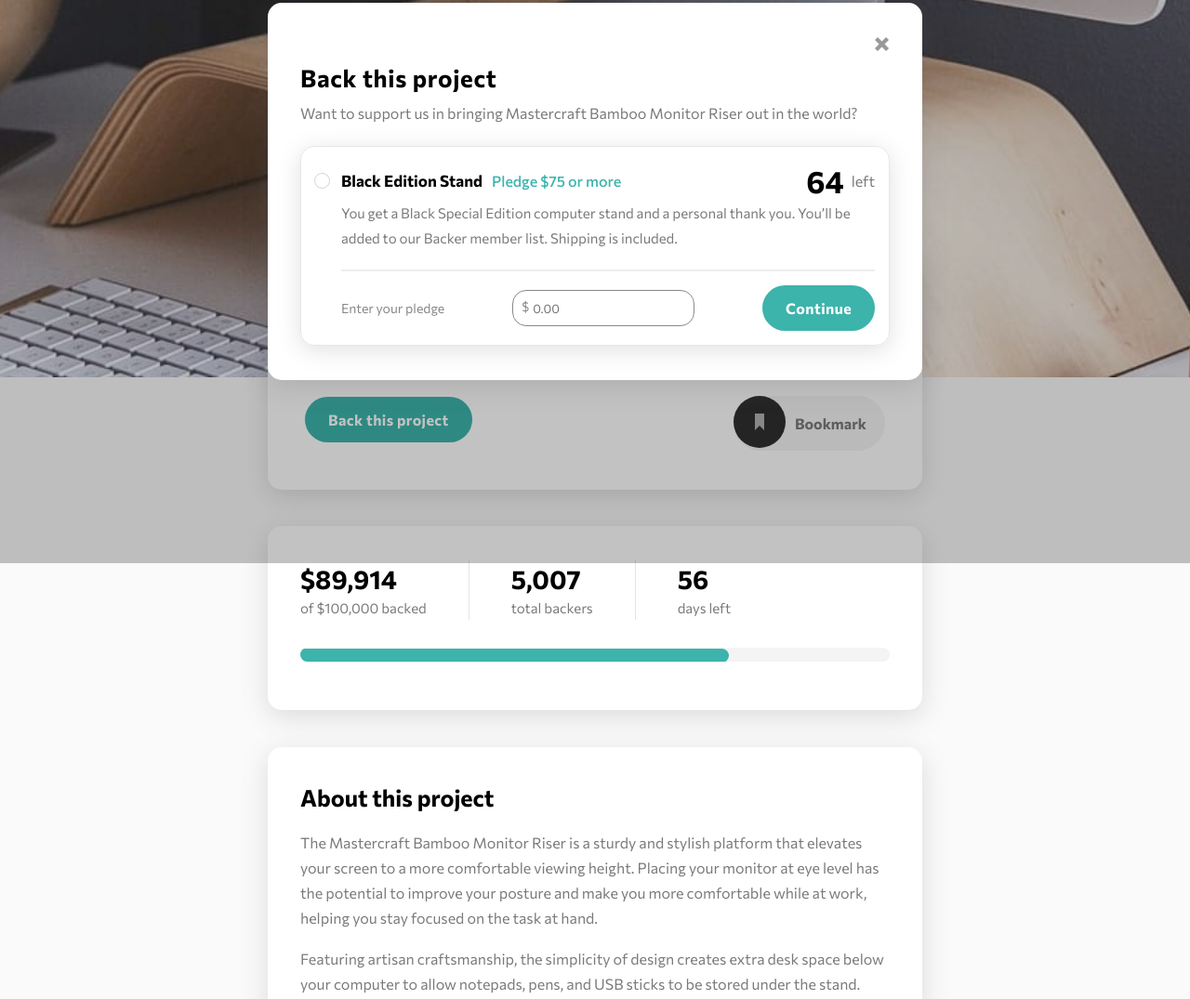
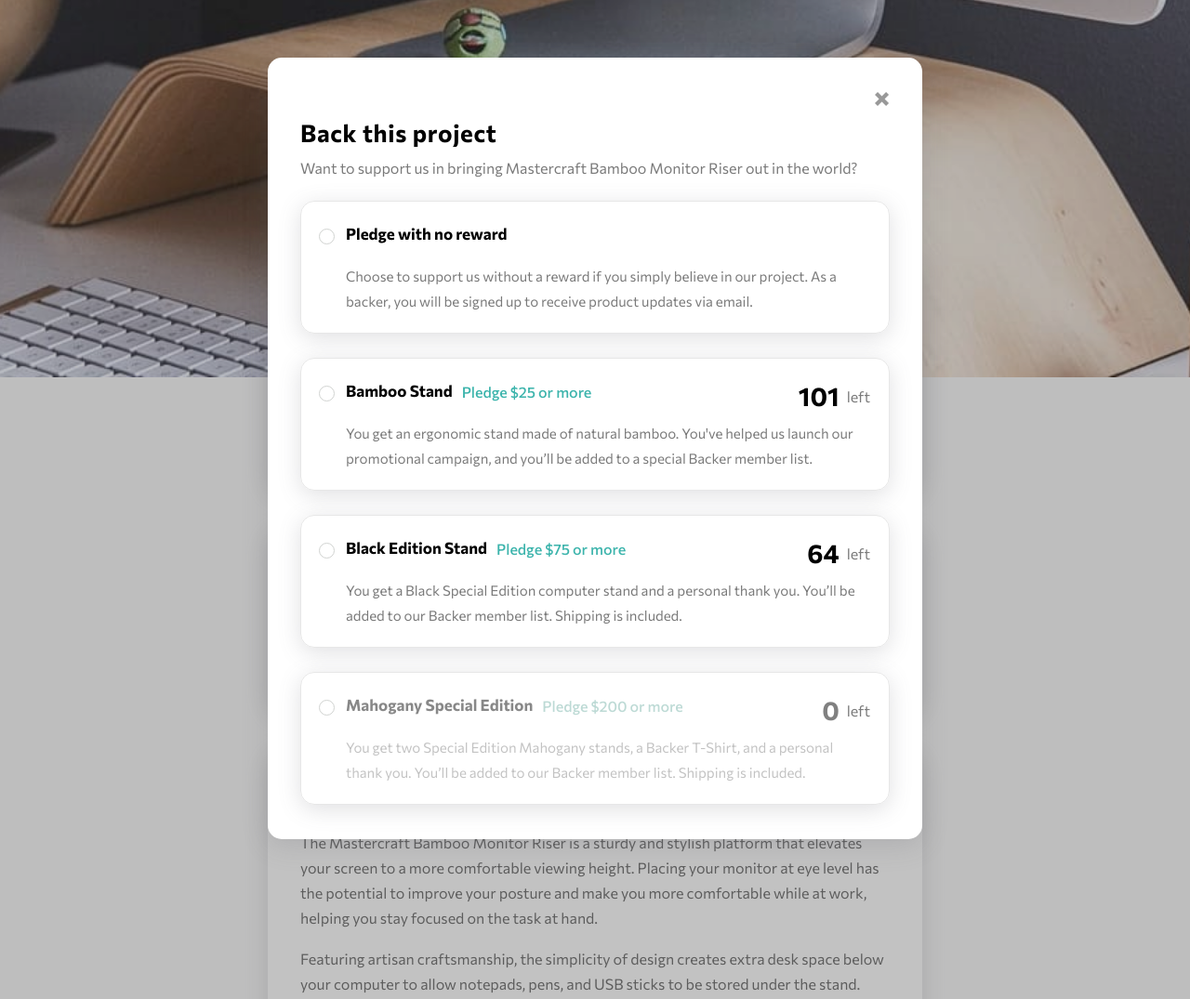
Before and after one commit to Ninunutsi/crowd-funding-FM, a plain HTML site: page index.html in a window 1280 px wide. Shown: the part 194-1269 px from the top of the page at 93% size. Drawn offline with Linux system fonts and the light colour scheme.

Commit message:
back this project vizuali mxolod

```diff
--- a/assets/styles.css
+++ b/assets/styles.css
@@ -339,6 +339,7 @@ main{
     display: flex;
     justify-content: center;
     align-items: center;
+    padding: 20% 0;
 }
 
 .cancel-h1{
@@ -390,7 +391,7 @@ main{
 }
 
 .radio{
-    margin-top: 15px;
+    margin-top: 11px;
 }
 
 .radio::after{
@@ -427,7 +428,7 @@ main{
     align-items: flex-start;
     border: 1px solid #e7e7e7;
     border-radius: 15px;
-    padding: 15px;
+    padding: 20px;
     margin-top: 2vh;
     box-shadow: rgba(100, 100, 111, 0.2) 0px 5px 25px 0px;
 }
@@ -443,6 +444,7 @@ main{
 .blur-headings{
     display: flex;
     gap: 10px;
+    margin-bottom: 10px;
     align-items: center;
 }
 
@@ -456,6 +458,10 @@ main{
 
 .hidden{
     margin-top: 20px;
+    display: flex;
+    flex-direction: column;
+    gap: 7px;
+    display: none;
 }
 
 .hr-line{
@@ -477,8 +483,14 @@ main{
 
 .enter-price{
     border: 1px solid #888888;
-    border-radius: 15px;
-    padding: 10px 21px;
+    border-radius: 27px;
+    padding: 15px 25px;
+    font-size: 15px;
+    color: #888888;
+}
+
+::placeholder{
+    font-size: 16px;
 }
 
 .input-dollar{
@@ -489,6 +501,21 @@ main{
     position: absolute;
     left: 10px;
     color: #888888;
-    top: 9px;
-    font-size: 14px;
+    top: 15px;
+    font-size: 16px;
 }
+
+.blur-details{
+    display: flex;
+    flex-direction: column;
+    gap: 7px;
+}
+
+.blur-num{
+    font-size: 28px;
+    line-height: 38px;
+}
+
+.cancel-h1:hover{
+    color: #888888;
+}
--- a/index.html
+++ b/index.html
@@ -23,6 +23,61 @@
                     <h1 class="heading">Back this project</h1>
                     <p class="paragraph">Want to support us in bringing Mastercraft Bamboo Monitor Riser out in the world?</p>
                 </div>
+
+                <div class="blur-review">
+                    <input type="radio" name="" id="radio" class="radio">
+                    <div class="blur-details">
+                        <div class="blur-div-header">
+                            <div class="blur-headings">
+                                <h1 class="reward-heading blur-h1">Pledge with no reward</h1>
+                            </div>
+                        </div>
+                        <p class="reward-para">Choose to support us without a reward if you simply believe in our project.
+                             As a backer, you will be signed up to receive product updates via email.</p>
+                        <div class="hidden">
+                            <div class="hr-line"></div>
+                            <div class="hidden-content">
+                                <span class="enter">Enter your pledge</span>
+                            <div class="input-dollar">
+                                <input type="text" name="" id="" class="enter-price" placeholder="0.00">
+                                <span class="dollar-icon">$</span>
+                            </div>
+                            <button class="btn">Continue</button>
+                            </div>
+                        </div>
+                    </div>
+                </div>
+
+                <div class="blur-review">
+                    <input type="radio" name="" id="radio" class="radio">
+                    <div class="blur-details">
+                        <div class="blur-div-header">
+                            <div class="blur-headings">
+                                <h1 class="reward-heading blur-h1">Bamboo Stand</h1>
+                                <p class="reward-price">Pledge $25 or more</p>
+                            </div>
+                            <div class="amount">
+                                <span class="number blur-num">101</span>
+                                <span class="left">left</span>
+                            </div>
+                        </div>
+                        <p class="reward-para">You get an ergonomic stand made of natural bamboo. You've helped us
+                            launch our promotional campaign,
+                            and you’ll be added to a special Backer member list.</p>
+                        <div class="hidden">
+                            <div class="hr-line"></div>
+                            <div class="hidden-content">
+                                <span class="enter">Enter your pledge</span>
+                            <div class="input-dollar">
+                                <input type="text" name="" id="" class="enter-price" placeholder="0.00">
+                                <span class="dollar-icon">$</span>
+                            </div>
+                            <button class="btn">Continue</button>
+                            </div>
+                        </div>
+                    </div>
+                </div>
+
                 <div class="blur-review">
                     <input type="radio" name="" id="radio" class="radio">
                     <div class="blur-details">
@@ -32,7 +87,7 @@
                                 <p class="reward-price">Pledge $75 or more</p>
                             </div>
                             <div class="amount">
-                                <span class="number">64</span>
+                                <span class="number blur-num">64</span>
                                 <span class="left">left</span>
                             </div>
                         </div>
@@ -49,6 +104,24 @@
                             <button class="btn">Continue</button>
                             </div>
                         </div>
+                    </div>
+                </div>
+
+                <div class="blur-review cancel">
+                    <input type="radio" name="" id="radio" class="radio">
+                    <div class="blur-details">
+                        <div class="blur-div-header">
+                            <div class="blur-headings">
+                                <h1 class="reward-heading blur-h1 cancel-h1">Mahogany Special Edition</h1>
+                                <p class="reward-price cancel-price">Pledge $200 or more</p>
+                            </div>
+                            <div class="amount">
+                                <span class="number blur-num cancel-number">0</span>
+                                <span class="left">left</span>
+                            </div>
+                        </div>
+                        <p class="reward-para cancel-para">You get two Special Edition Mahogany stands, a Backer T-Shirt, and a personal thank you.
+                            You’ll be added to our Backer member list. Shipping is included.</p>
                     </div>
                 </div>
             </div>
```
